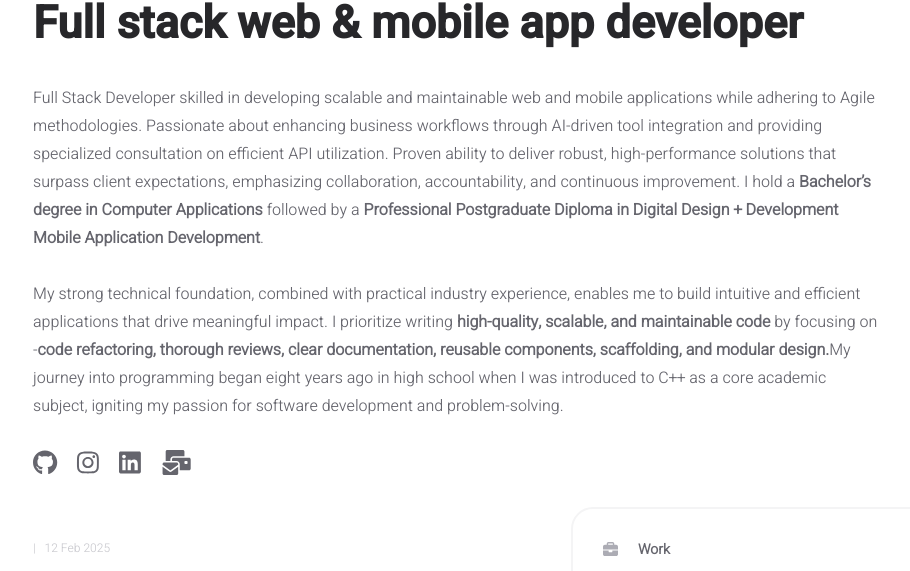
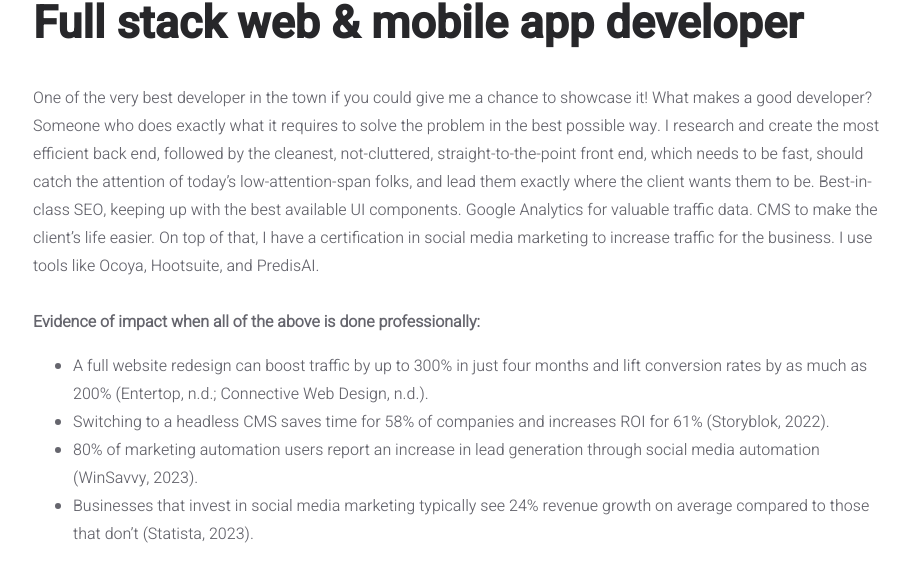
Before and after one commit to abhiram-shaji/portfolio-2025, a React (Create React App) app: page / in a window 1280 px wide. Shown: the part 362-933 px from the top of the page, without its empty margins (107-1017 px from the left). Built offline with nearby package versions, Linux system fonts and the light colour scheme.

Commit message:
Update bio on homepage

```diff
--- a/src/data/user.js
+++ b/src/data/user.js
@@ -21,34 +21,16 @@ const INFO = {
 		),
 		description: (
 			<>
-				Full Stack Developer skilled in developing scalable and
-				maintainable web and mobile applications while adhering to Agile
-				methodologies. Passionate about enhancing business workflows
-				through AI-driven tool integration and providing specialized
-				consultation on efficient API utilization. Proven ability to
-				deliver robust, high-performance solutions that surpass client
-				expectations, emphasizing collaboration, accountability, and
-				continuous improvement. I hold a{" "}
-				<strong>Bachelor’s degree in Computer Applications </strong>{" "}
-				followed by a{" "}
-				<strong>
-					Professional Postgraduate Diploma in Digital Design +
-					Development Mobile Application Development
-				</strong>
-				. <br />
-				<br /> My strong technical foundation, combined with practical
-				industry experience, enables me to build intuitive and efficient
-				applications that drive meaningful impact. I prioritize writing{" "}
-				<strong>high-quality, scalable, and maintainable code</strong> by
-				focusing on -
-				<strong>
-					code refactoring, thorough reviews, clear documentation,
-					reusable components, scaffolding, and modular design.
-				</strong>
-				My journey into programming began eight years ago in high school
-				when I was introduced to C++ as a core academic subject,
-				igniting my passion for software development and
-				problem-solving.
+			One of the very best developer in the town if you could give me a chance to showcase it!  What makes a good developer? Someone who does exactly what it requires to solve the problem in the best possible way. I research and create the most efficient back end, followed by the cleanest, not-cluttered, straight-to-the-point front end, which needs to be fast, should catch the attention of today’s low-attention-span folks, and lead them exactly where the client wants them to be. Best-in-class SEO, keeping up with the best available UI components. Google Analytics for valuable traffic data. CMS to make the client’s life easier. On top of that, I have a certification in social media marketing to increase traffic for the business. I use tools like Ocoya, Hootsuite, and PredisAI.
+			<br />
+			<br />
+			<strong>Evidence of impact when all of the above is done professionally:</strong>
+			<ul>
+			<li>A full website redesign can boost traffic by up to 300% in just four months and lift conversion rates by as much as 200% (Entertop, n.d.; Connective Web Design, n.d.).</li>
+			<li>Switching to a headless CMS saves time for 58% of companies and increases ROI for 61% (Storyblok, 2022).</li>
+			<li>80% of marketing automation users report an increase in lead generation through social media automation (WinSavvy, 2023).</li>
+			<li>Businesses that invest in social media marketing typically see 24% revenue growth on average compared to those that don’t (Statista, 2023).</li>
+			</ul>
 			</>
 		),
 	},
```
